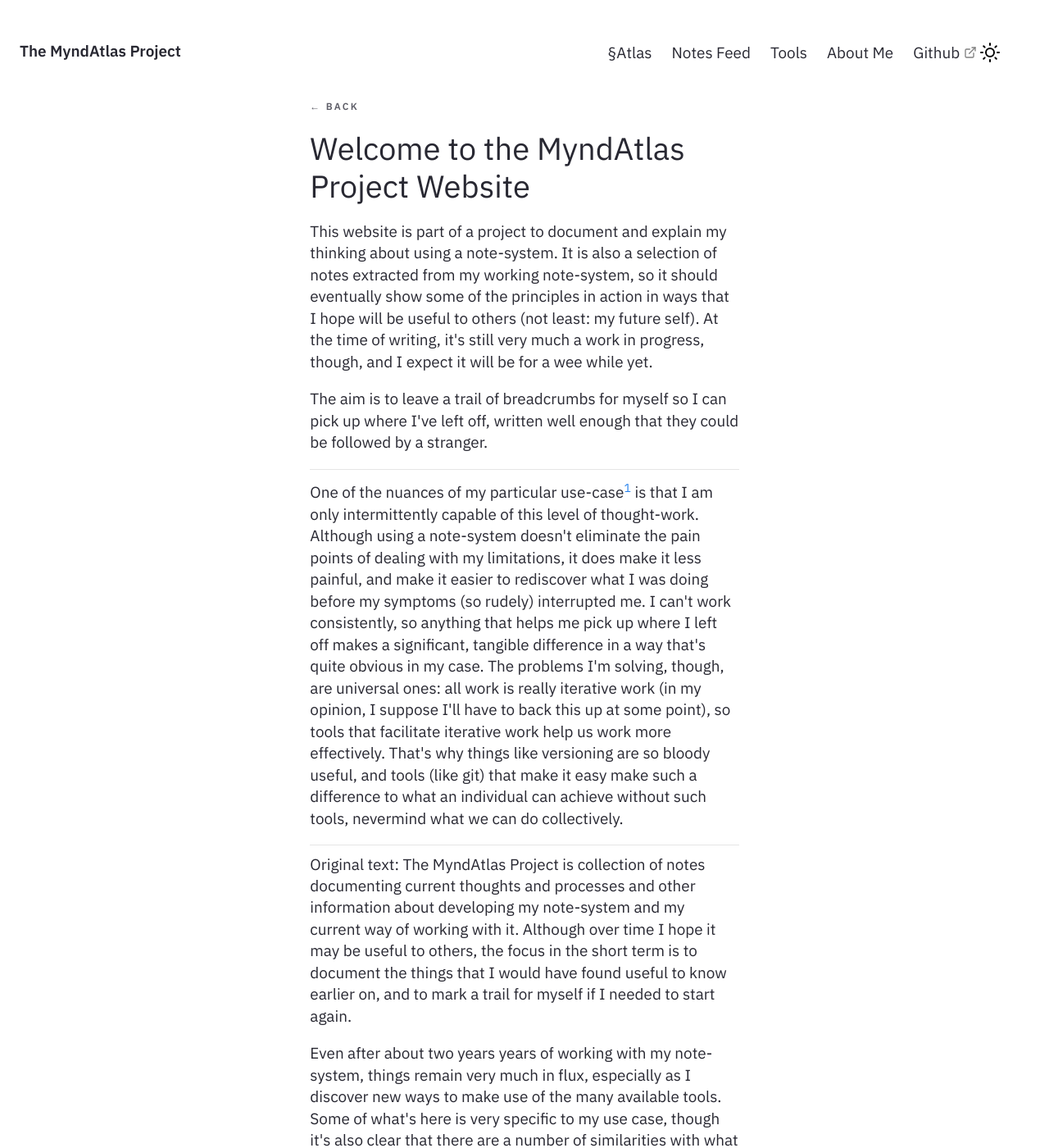
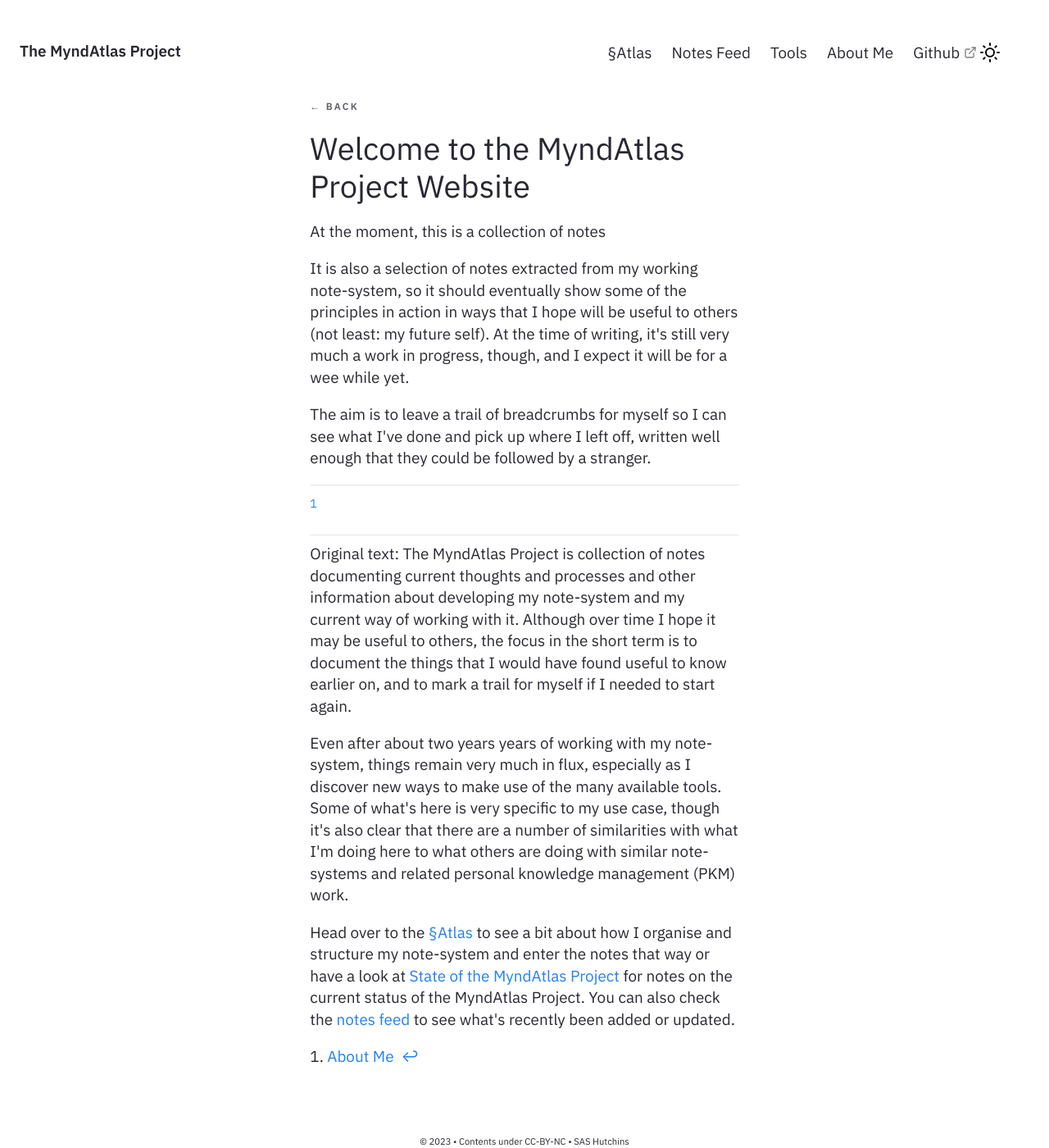
Before and after one commit to myndatlas/myndatlas.github.io, a Jekyll site: the page built from _notes/Public/Welcome to the MyndAtlas Project Website.md, in a window 1280 px wide and 1400 px high. Shown: the whole window at 82% size. Built offline with Jekyll 4.4.1, drawn with Linux system fonts in a browser that asks for light colours.

Commit message:
314 vault backup: 2023-04-25 18:04:40

```diff
--- a/_notes/Public/Welcome to the MyndAtlas Project Website.md
+++ b/_notes/Public/Welcome to the MyndAtlas Project Website.md
@@ -7,13 +7,16 @@ parent: [[⁋The MyndAtlas Project]]
 ---
 # Welcome to the MyndAtlas Project Website
 
-This website is part of a project to document and explain my thinking about using a note-system. It is also a selection of notes extracted from my working note-system, so it should eventually show some of the principles in action in ways that I hope will be useful to others (not least: my future self). At the time of writing, it's still very much a work in progress, though, and I expect it will be for a wee while yet.
+At the moment, this is a collection of notes
 
-The aim is to leave a trail of breadcrumbs for myself so I can pick up where I've left off, written well enough that they could be followed by a stranger.
+
+It is also a selection of notes extracted from my working note-system, so it should eventually show some of the principles in action in ways that I hope will be useful to others (not least: my future self). At the time of writing, it's still very much a work in progress, though, and I expect it will be for a wee while yet.
+
+The aim is to leave a trail of breadcrumbs for myself so I can see what I've done and pick up where I left off, written well enough that they could be followed by a stranger.
 
 
 ---
-One of the nuances of my particular use-case[^1] is that I am only intermittently capable of this level of thought-work. Although using a note-system doesn't eliminate the pain points of dealing with my limitations, it does make it less painful, and make it easier to rediscover what I was doing before my symptoms (so rudely) interrupted me. I can't work consistently, so anything that helps me pick up where I left off makes a significant, tangible difference in a way that's quite obvious in my case. The problems I'm solving, though, are universal ones: all work is really iterative work (in my opinion, I suppose I'll have to back this up at some point), so tools that facilitate iterative work help us work more effectively. That's why things like versioning are so bloody useful, and tools (like git) that make it easy make such a difference to what an individual can achieve without such tools, nevermind what we can do collectively.
+[^1]
 
 ---
 Original text:
```
